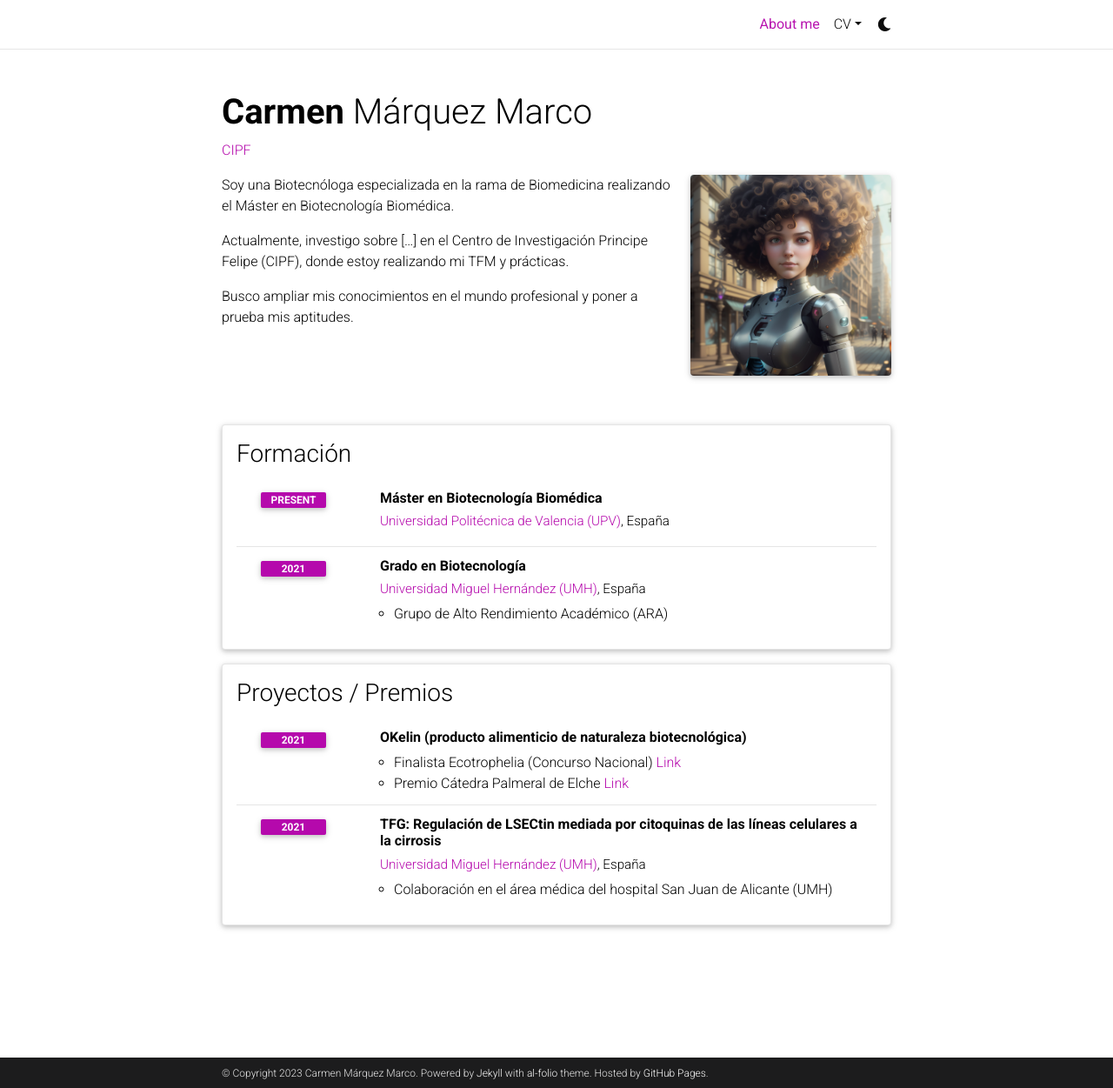
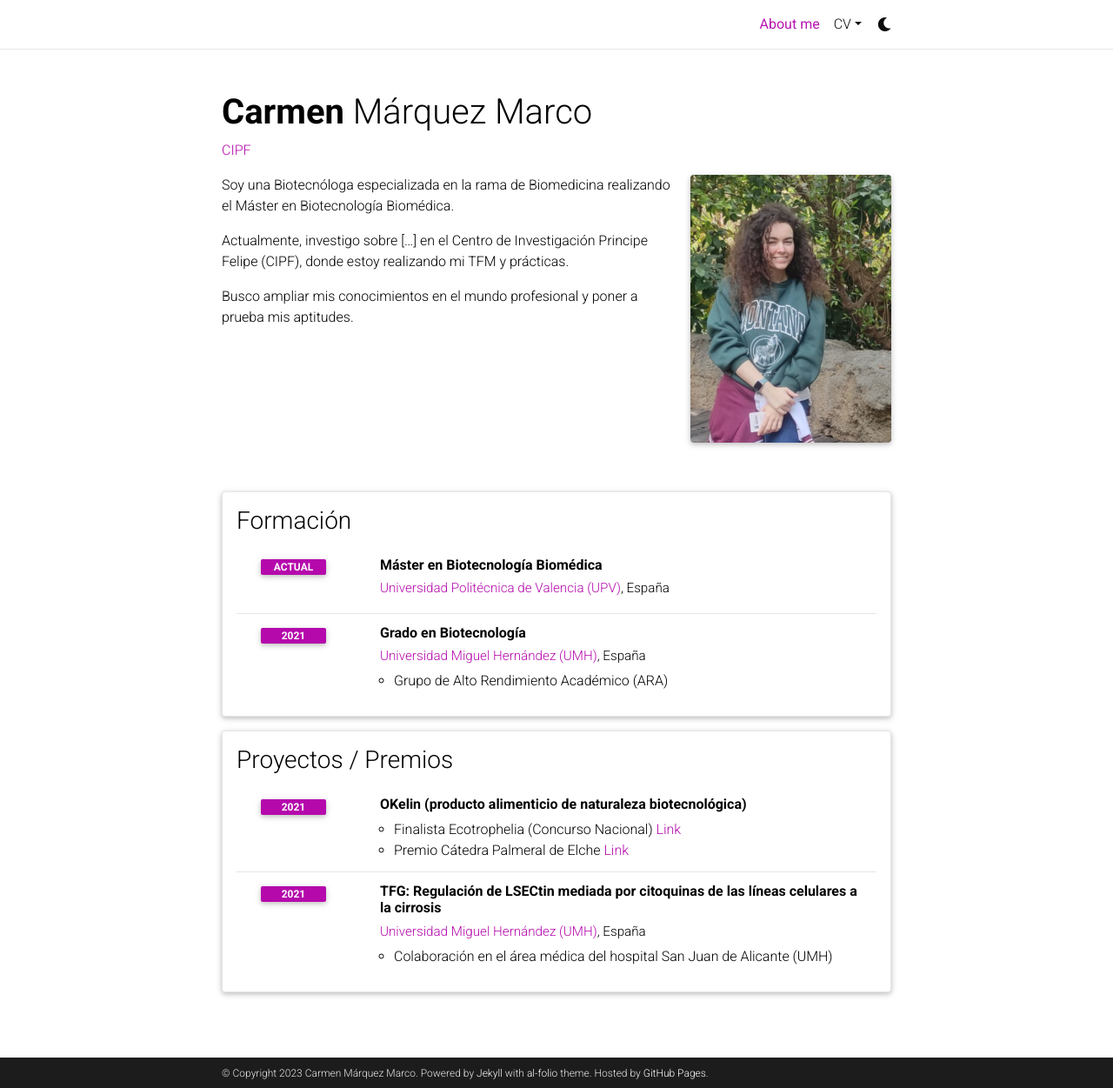
Before and after one commit to carmarquezmarco/carmarquezmarco.github.io, a Jekyll site: the page built from _pages/about.md, in a window 1280 px wide and 1251 px high. Shown: the whole window at 87% size. Built offline with Jekyll 4.4.1, drawn with Linux system fonts in a browser that asks for light colours; full-size pictures stand in for the smaller copies a plugin makes; comment, search, counter and statistics services are not loaded; a style sheet for code colours, icons or effects is not loaded.

Commit message:
Photo updated

```diff
--- a/_data/cv_about.yml
+++ b/_data/cv_about.yml
@@ -3,7 +3,7 @@
   contents:
     - title: Máster en Biotecnología Biomédica
       institution: <a href="http://www.upv.es/en">Universidad Politécnica de Valencia (UPV)</a>, España
-      year: Present
+      year: Actual
       #description:
       #  -
 
```
Also changed, not shown: assets/img/prof_pic.png, assets/img/prof_pic_2.png (added).
